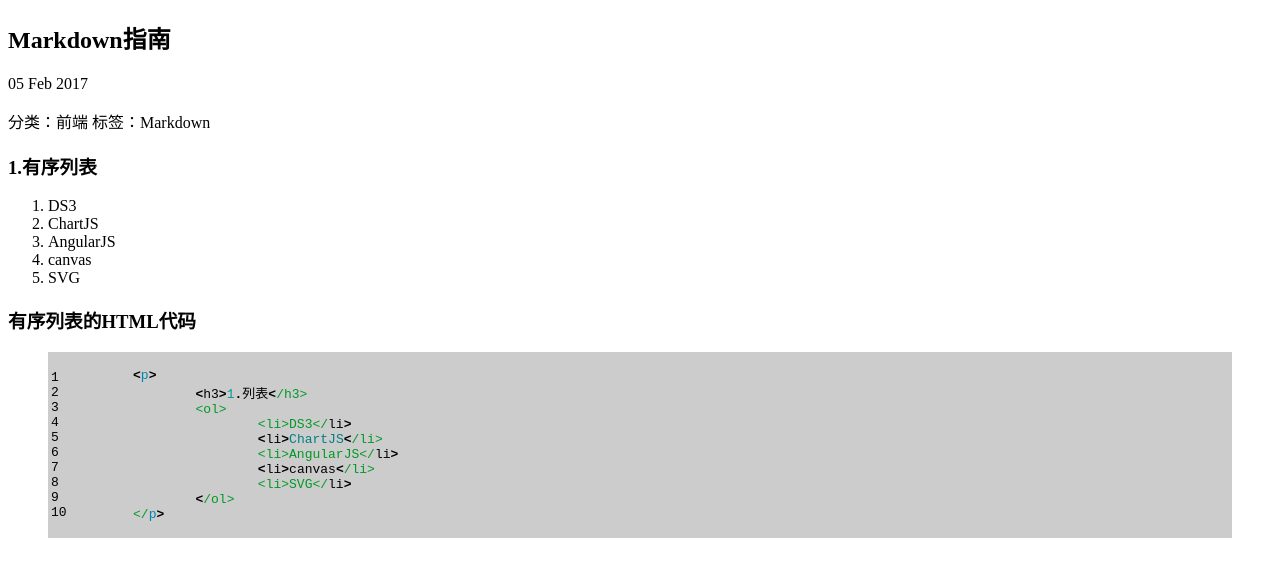
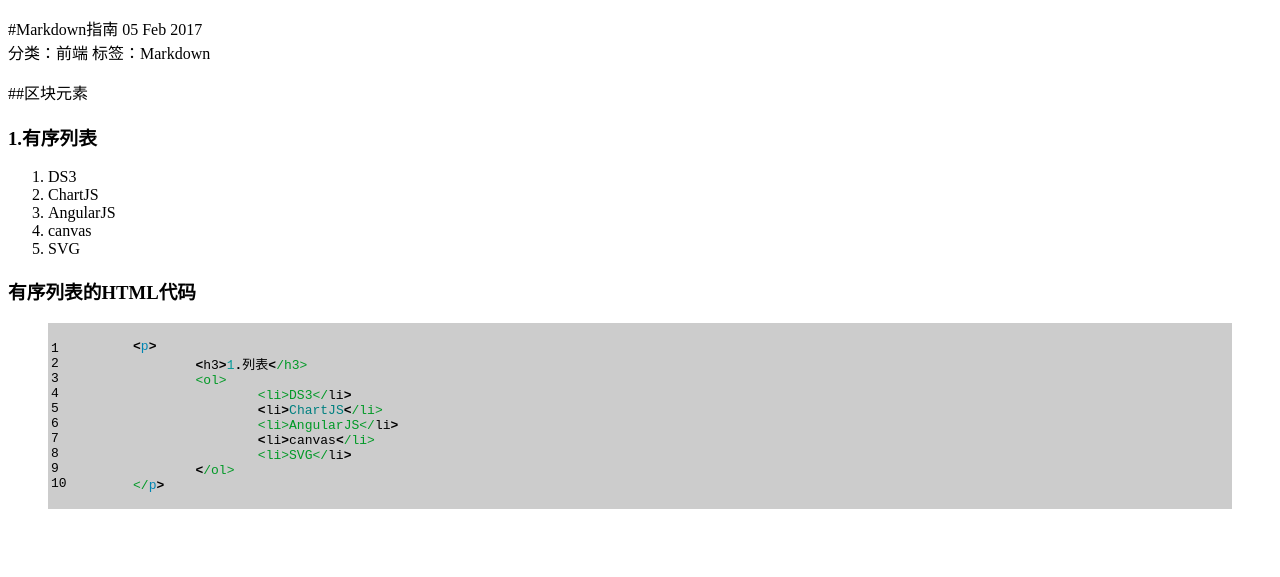
Before and after one commit to ftconan/pinmingkenan.github.io, a Jekyll site: the page built from _posts/2017-02-05-Markdown指南.md, in a window 1280 px wide. Shown: the top 577 px of the page. Built offline with Jekyll 4.4.1, drawn with Linux system fonts in a browser that asks for light colours.

Commit message:
修改Markdown指南

```diff
--- a/_posts/2017-02-05-Markdown指南.md
+++ b/_posts/2017-02-05-Markdown指南.md
@@ -6,9 +6,11 @@ tags: Markdown
 title: Markdown指南
 ---
 
-<h2>{{ page.title }}</h2>
-<p>{{ page.date | date_to_string }}</p>
-<p>分类：{{ page.category }} 标签：{{ page.tags | array_to_setence_string }}</p>
+#{{ page.title }}
+{{ page.date | date_to_string }}
+分类：{{ page.category }} 标签：{{ page.tags | array_to_setence_string }}
+
+##区块元素
 
 ### 1.有序列表
 1. DS3
```
